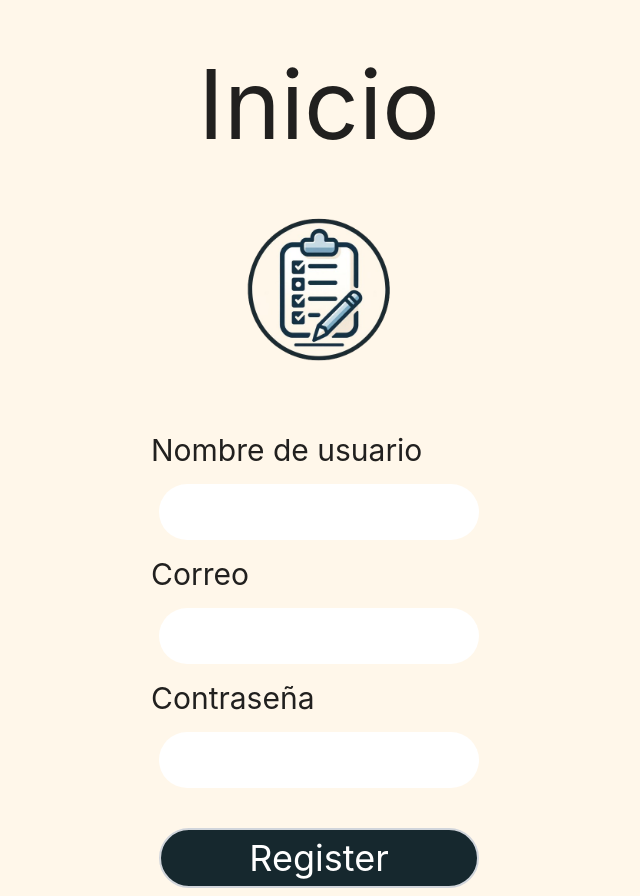
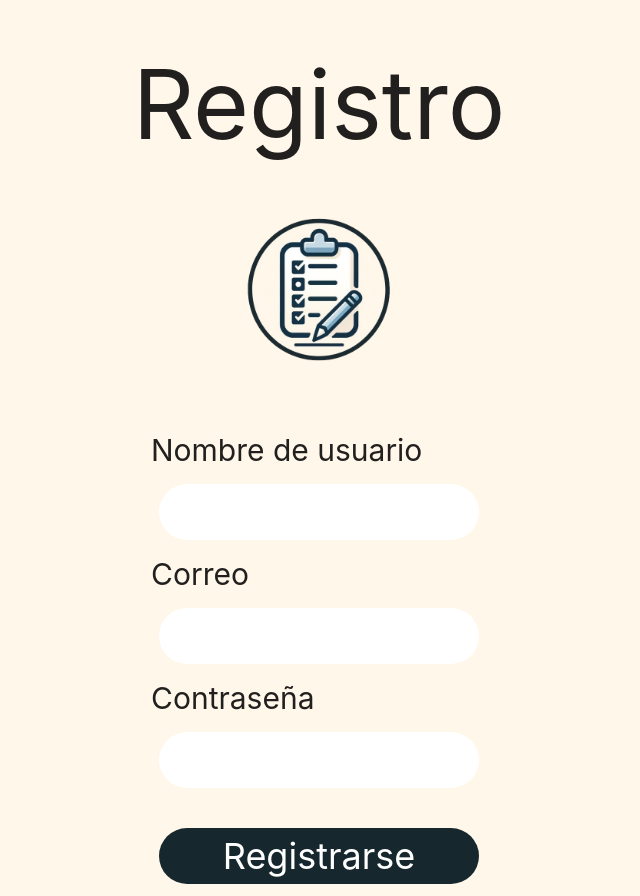
Before and after one commit to Aridane1/TeamTasks, a React (Vite) app in the folder frontend/: page /register in a window 1280 px wide. Shown: the whole page, without its empty margins (321-961 px from the left). Built offline with nearby package versions, Linux system fonts and the light colour scheme.

Commit message:
Add register function with auth

```diff
--- a/frontend/src/index.css
+++ b/frontend/src/index.css
@@ -10,3 +10,38 @@
   color: rgba(0, 0, 0, 0.87);
   background-color: #FFF7EA;
 }
+
+* {
+  margin: 0;
+  padding: 0;
+  border: 0;
+  font-size: 100%;
+  font: inherit;
+  vertical-align: baseline;
+}
+
+article, aside, details, figcaption, figure, footer, header, hgroup, menu, nav, section {
+  display: block;
+}
+
+body {
+  line-height: 1;
+}
+
+ol, ul {
+  list-style: none;
+}
+
+blockquote, q {
+  quotes: none;
+}
+
+blockquote:before, blockquote:after, q:before, q:after {
+  content: '';
+  content: none;
+}
+
+table {
+  border-collapse: collapse;
+  border-spacing: 0;
+}
--- a/frontend/src/pages/Register.tsx
+++ b/frontend/src/pages/Register.tsx
@@ -1,34 +1,66 @@
+import { FormEvent, useRef } from "react";
+import AuthService from "../services/AuthService";
+import { useNavigate } from "react-router-dom";
+
 export default function Register() {
+  const username = useRef<HTMLInputElement>(null);
+  const email = useRef<HTMLInputElement>(null);
+  const password = useRef<HTMLInputElement>(null);
+  const navigate = useNavigate();
+
+  const handleSubmit = (event: FormEvent<HTMLFormElement>) => {
+    event.preventDefault();
+    const userUsername = username.current?.value ?? "";
+    const userEmail = email.current?.value ?? "";
+    const userPassword = password.current?.value ?? "";
+
+    AuthService.register({
+      username: userUsername,
+      email: userEmail,
+      password: userPassword,
+    })
+      .then(() => {
+        navigate("/");
+      })
+      .catch((error) => {
+        console.error("Error en el registro", error);
+      });
+  };
+
   return (
     <div className="flex flex-col items-center">
-      <h1 className="text-8xl mt-14">Inicio</h1>
-      <img className="size-48 mt-10" src="images/TeamTaskRecortado.png" />
-
-      <div className="flex flex-col items-center">
-        <form className="flex flex-col w-fit mt-10">
+      <h1 className="text-8xl mt-14">Registro</h1>
+      <img
+        className="size-48 mt-10"
+        src="images/TeamTaskRecortado.png"
+        alt="Team Task Logo"
+      />
+      <form className="flex flex-col w-fit mt-10" onSubmit={handleSubmit}>
         <label className="text-3xl my-2">Nombre de usuario</label>
         <input
           className="border-1 border-gray-300 rounded-full p-2 m-2 w-80 h-14"
           type="text"
+          ref={username}
         />
         <label className="text-3xl my-2">Correo</label>
         <input
           className="border-1 border-gray-300 rounded-full p-2 m-2 w-80 h-14"
-            type="text"
+          type="email"
+          ref={email}
         />
         <label className="text-3xl my-2">Contraseña</label>
         <input
           className="border-1 border-gray-300 rounded-full p-2 m-2 w-80 h-14"
-            type="text"
+          type="password"
+          ref={password}
         />
         <button
           className="mt-8 border-2 border-gray-300 p-2 m-2 rounded-full text-4xl text-white bg-navbar"
           type="submit"
         >
-            Register
+          Registrarse
         </button>
       </form>
     </div>
-    </div>
   );
 }
--- /dev/null
+++ b/frontend/src/services/AuthService.ts
@@ -0,0 +1,28 @@
+import axios from "axios";
+const baseURL = "http://localhost:8080/api/user";
+
+interface User {
+  username?: string;
+  email: string;
+  password: string;
+}
+
+function getOptions() {
+  return {
+    headers: {
+      "Content-Type": "application/json",
+    },
+  };
+}
+
+async function register(user: User) {
+  try {
+    const response = await axios.post(`${baseURL}`, user, getOptions());
+    return response.data;
+  } catch (err) {
+    console.error(err);
+    throw err;
+  }
+}
+
+export default { register };
```
Also changed, not shown: frontend/src/services/TaskService.ts (renamed from frontend/src/services/TaskService.tsx), frontend/src/services/UserTasksService.ts (renamed from frontend/src/services/UserTasks.service.tsx). Lines whose indentation alone changed are shown as unchanged.
